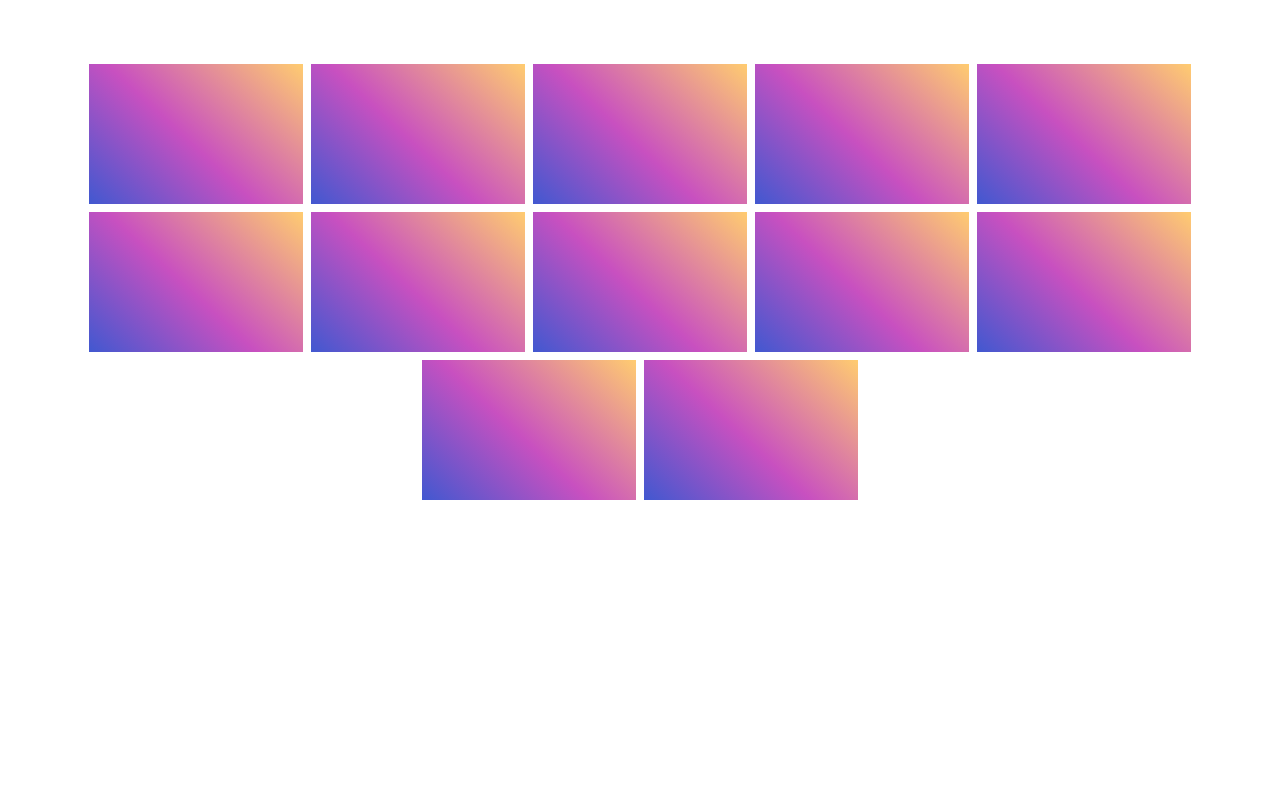
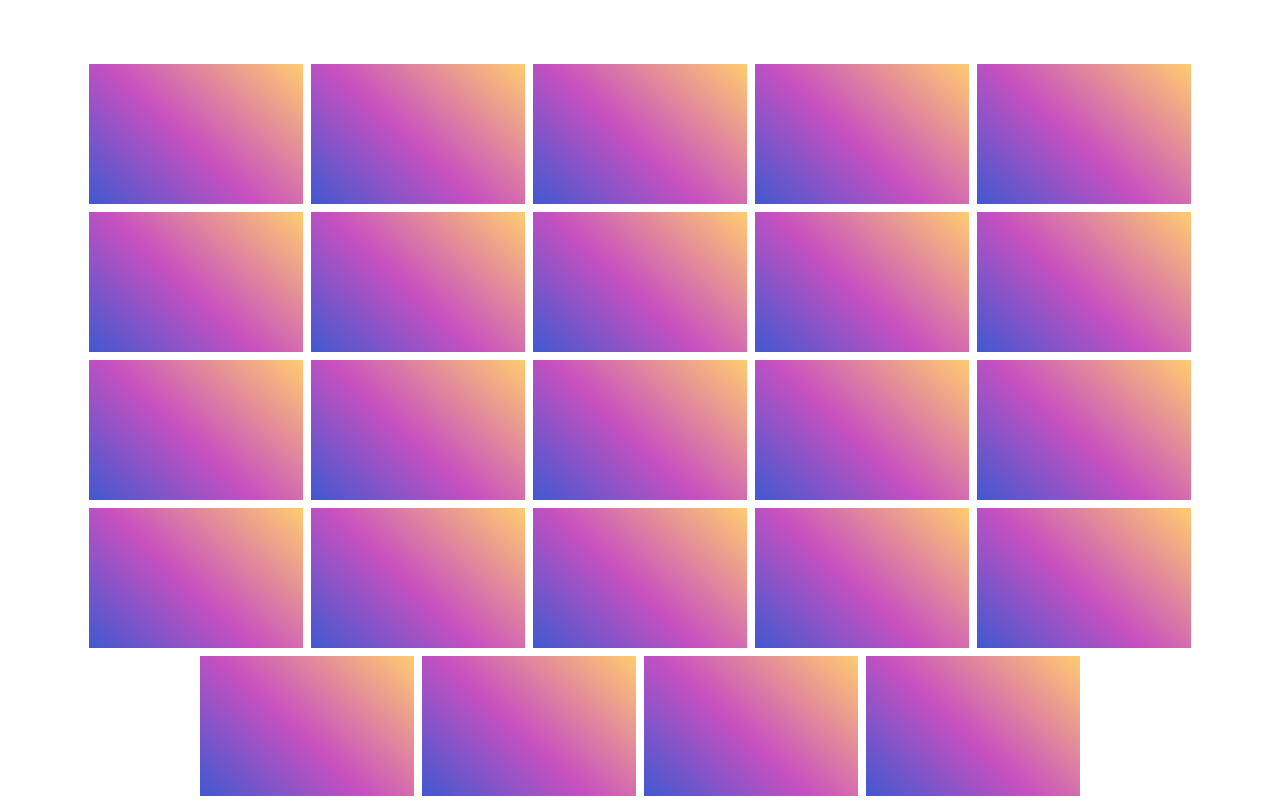
Before and after one commit to jamesneverette/vue2-memory-game, a Vue app: page / in a window 1280 px wide. Built offline with nearby package versions, Linux system fonts and the light colour scheme.

Commit message:
Duplicate cards and shuffle

```diff
--- a/package.json
+++ b/package.json
@@ -9,7 +9,9 @@
   },
   "dependencies": {
     "core-js": "^3.6.5",
+    "lodash-es": "^4.17.21",
     "lodash.clonedeep": "^4.5.0",
+    "lodash.shuffle": "^4.2.0",
     "vue": "^2.6.11"
   },
   "devDependencies": {
--- a/src/App.vue
+++ b/src/App.vue
@@ -3,12 +3,14 @@
 		<section class="s-board container">
 			<ul
 				class="component c-cards c-cards--list d-flex justify-content-center align-items-center flex-wrap"
+				v-if="allCards && allCards.length"
 			>
 				<li
 					class="c-cards__item p-1"
-					v-for="(card, index) in cards"
+					v-for="(card, index) in allCards"
 					:key="index"
-					@click.prevent="flipCard(card)"
+					@click="flipCard(card)"
+					:class="{ 'is-toggled': card.toggled }"
 				>
 					<card
 						:class="{ 'is-toggled': card.toggled }"
@@ -21,6 +23,7 @@
 </template>
 
 <script>
+import { cloneDeep, shuffle } from 'lodash-es';
 import Card from '@/components/Card';
 export default {
 	name: 'App',
@@ -30,6 +33,7 @@ export default {
 	},
 
 	data: () => ({
+		allCards: [],
 		cards: [
 			{
 				name: 'Orange',
@@ -97,7 +101,14 @@ export default {
 	methods: {
 		flipCard(card) {
 			card.toggled = !card.toggled;
+			console.log(card.toggled);
 		},
+	},
+
+	created() {
+		this.allCards = shuffle(
+			this.allCards.concat(cloneDeep(this.cards), cloneDeep(this.cards)),
+		);
 	},
 };
 </script>
```
Also changed, not shown: 1 other file (tests, documents, lock files or other folders).
